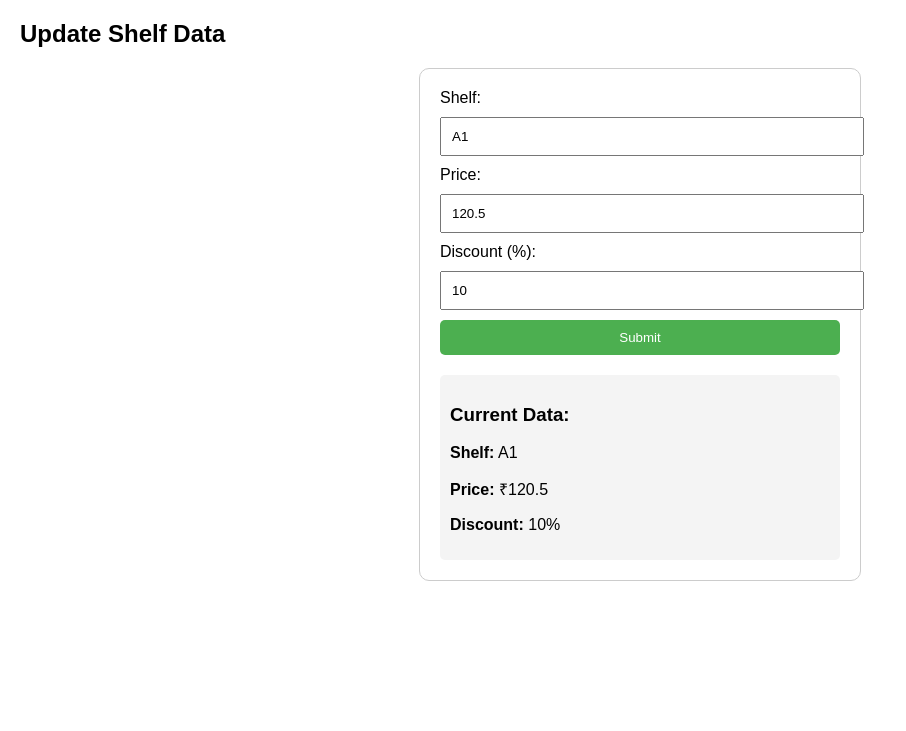
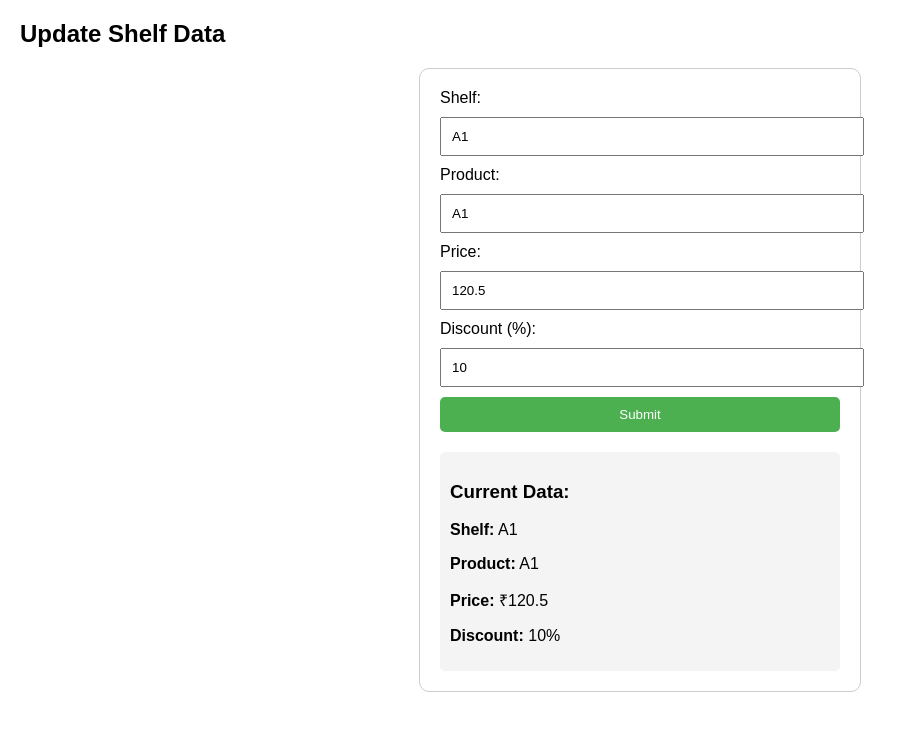
Before and after one commit to balajibalu09/esp8266-api, a Flask app: page / in a window 1280 px wide. Shown: the top 731 px of the page, without its empty margins (0-906 px from the left). Run offline with Flask 2, Linux system fonts and the light colour scheme.

Commit message:
Update index.html

```diff
--- a/templates/index.html
+++ b/templates/index.html
@@ -22,6 +22,9 @@
         <label for="shelf">Shelf:</label>
         <input type="text" id="shelf" name="shelf" value="{{ data['shelf'] }}" required>
 
+         <label for="shelf">Product:</label>
+        <input type="text" id="Product" name="Product" value="{{ data['Product'] }}" required>
+
         <label for="price">Price:</label>
         <input type="number" id="price" name="price" step="0.01" value="{{ data['price'] }}" required>
 
@@ -34,6 +37,7 @@
     <div class="result">
         <h3>Current Data:</h3>
         <p><strong>Shelf:</strong> {{ data['shelf'] }}</p>
+        <p><strong>Product:</strong> {{ data['Product'] }}</p>
         <p><strong>Price:</strong> ₹{{ data['price'] }}</p>
         <p><strong>Discount:</strong> {{ data['discount'] }}%</p>
     </div>
```
